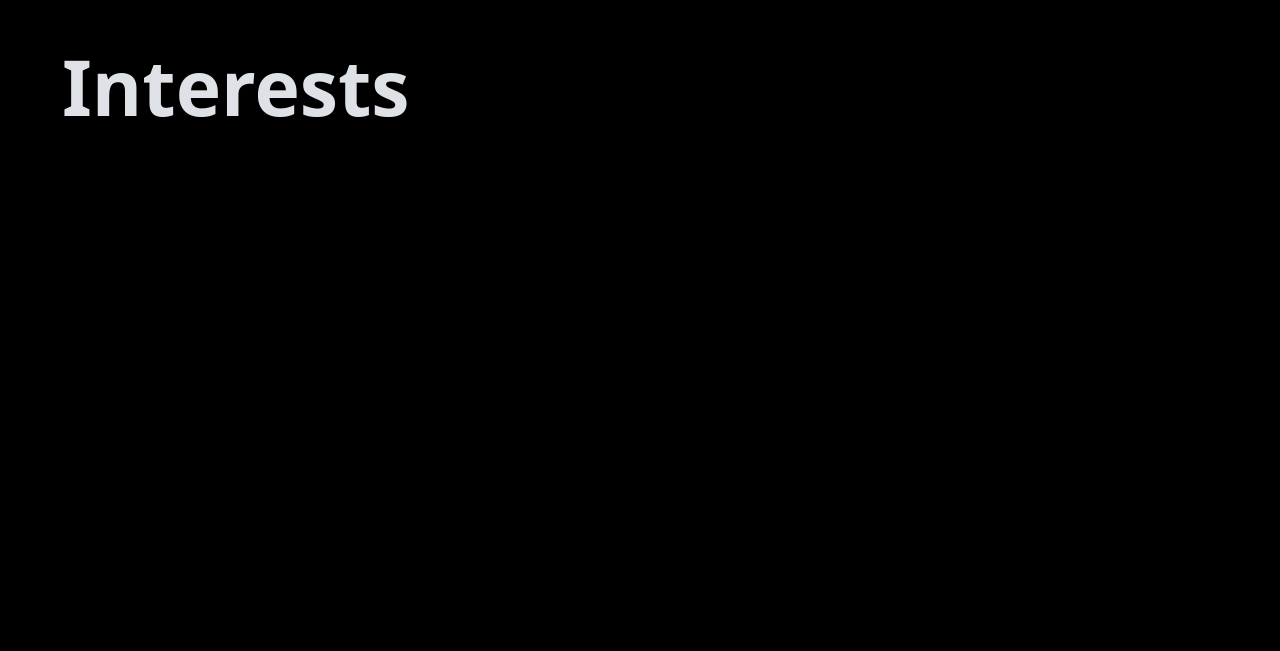
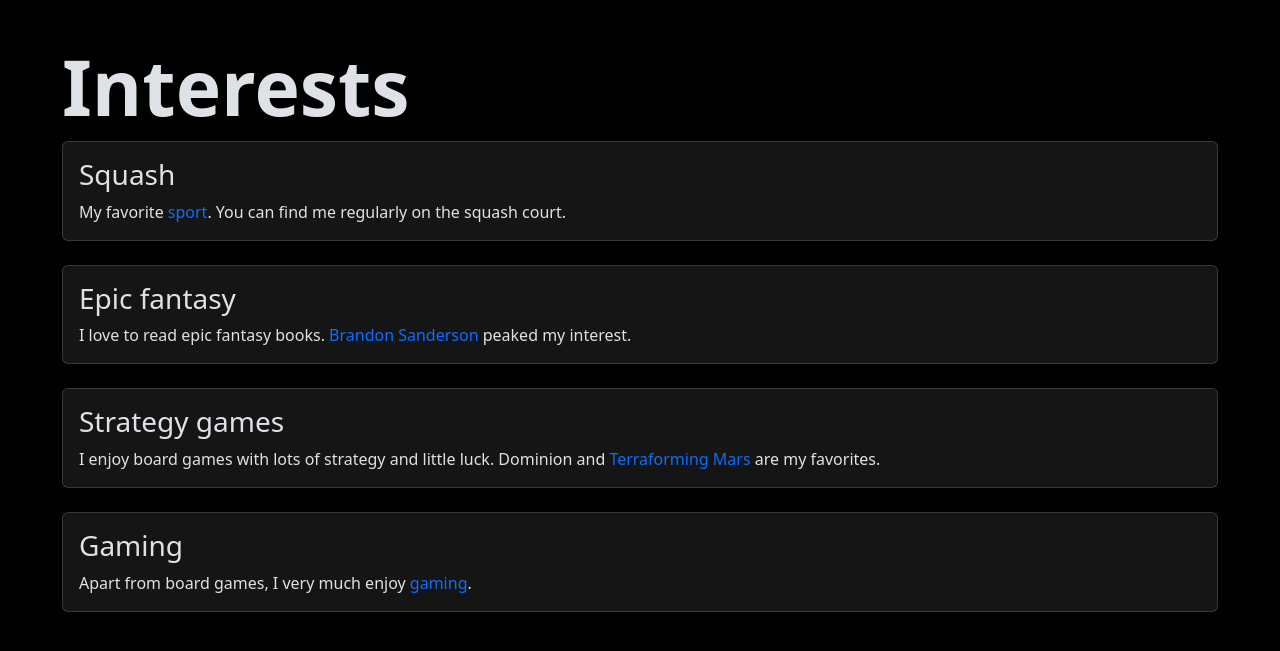
Before and after one commit to ricoapon/ricoapon, a plain HTML site: page docs/index.html in a window 1280 px wide. Shown: the part 4041-4692 px from the top of the page. Drawn offline with nearby package versions, Linux system fonts and the light colour scheme; a web font is replaced by a local one.

Commit message:
Add interest page

```diff
--- a/docs/index.html
+++ b/docs/index.html
@@ -85,6 +85,41 @@
 
     <section class="min-vh-100">
         <h2 id="interests" class="fw-very-bold">Interests</h2>
+        <div class="row row-cols-1 g-4">
+            <div class="col">
+                <div class="card h-100 bg-secondary">
+                    <div class="card-body">
+                        <h3 class="card-title">Squash</h3>
+                        My favorite <span class="text-primary">sport</span>. You can find me regularly on the squash court.
+                    </div>
+                </div>
+            </div>
+            <div class="col">
+                <div class="card h-100 bg-secondary">
+                    <div class="card-body">
+                        <h3 class="card-title">Epic fantasy</h3>
+                        I love to read epic fantasy books. <span class="text-primary">Brandon Sanderson</span> peaked my interest.
+                    </div>
+                </div>
+            </div>
+            <div class="col">
+                <div class="card h-100 bg-secondary">
+                    <div class="card-body">
+                        <h3 class="card-title">Strategy games</h3>
+                        I enjoy board games with lots of strategy and little luck. Dominion and
+                        <span class="text-primary">Terraforming Mars</span> are my favorites.
+                    </div>
+                </div>
+            </div>
+            <div class="col">
+                <div class="card h-100 bg-secondary">
+                    <div class="card-body">
+                        <h3 class="card-title">Gaming</h3>
+                        Apart from board games, I very much enjoy <span class="text-primary">gaming</span>.
+                    </div>
+                </div>
+            </div>
+        </div>
     </section>
 </main>
 
```
